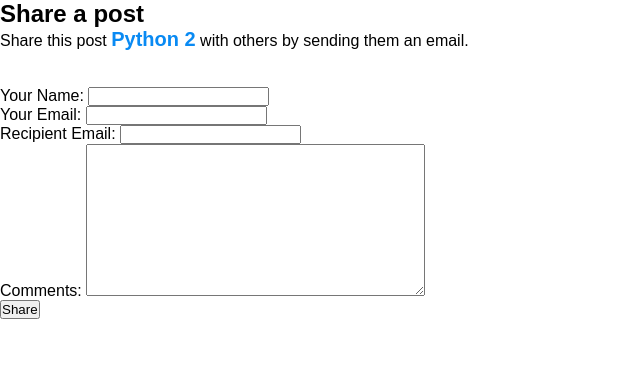
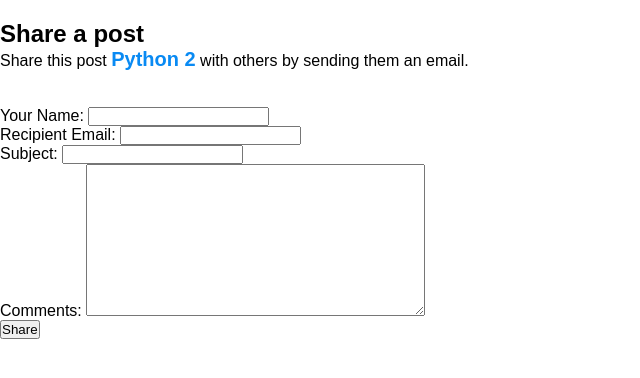
Before and after one commit to ZeinabHamdy/Blogs-Website, a Django app: page /post_share/22/ in a window 1280 px wide. Shown: the top 378 px of the page, without its empty margins (0-640 px from the left). Run offline with Django 5.2, Linux system fonts and the light colour scheme; data comes from the database, SQL or seed files in the repository.

Commit message:
some updates in send email

```diff
--- a/blog/forms.py
+++ b/blog/forms.py
@@ -7,11 +7,11 @@
         label='Your Name',
 
     )
-    email_from = forms.EmailField(
-        label='Your Email',
-    )
     email_to = forms.EmailField(
         label='Recipient Email',
+    )
+    subject = forms.CharField(
+        max_length=100,
     )
     comments = forms.CharField(
         required=False,
--- a/blog/models.py
+++ b/blog/models.py
@@ -1,4 +1,5 @@
 from django.db import models
+from django.urls import reverse
 from django.contrib.auth.models import User
 
 
@@ -37,12 +38,14 @@
         ],
         default='draft',
     )
-
     objects = models.Manager()  # Default manager
     published = PublishedManager()
 
     class Meta:
         ordering = ['-published_at']
 
+    def get_absolute_url(self):
+        return reverse('post_details', args=[self.id])
+
     def __str__(self):
         return self.title
--- a/blog/urls.py
+++ b/blog/urls.py
@@ -5,5 +5,4 @@
     path('posts/', views.post_list, name='post_list'),
     path('post/<int:pk>/', views.post_details, name='post_details'),
     path('post_share/<int:pk>/', views.post_share, name='post_share'),
-    path('forms_success/', views.forms_success, name='forms_success'),
 ]
--- a/blog/views.py
+++ b/blog/views.py
@@ -43,28 +43,21 @@
 
 def post_share(req, pk):
     post = get_object_or_404(Post.published, pk=pk)
+    sent = False
     if req.method == 'POST':
         form = EmailPostForm(req.POST)
         if form.is_valid():
             cd = form.cleaned_data
-            send_mail(
-                cd['name'],
-                cd['comments'],
-                settings.EMAIL_HOST_USER,
-                [cd['email_to']],
-                fail_silently=False,
-            )
-
-            return redirect('forms_success')
+            post_url = req.build_absolute_uri(post.get_absolute_url())
+            subject = f"{cd['name']} ({cd['email_to']}) recommends you read \'{post.title}\' --- '{cd['subject']}' "
+            message = f"Read \'{post.title}\' at {post_url}\n\n{cd['name']}'s comments: {cd['comments']}"
+            send_mail(subject, message, settings.DEFAULT_FROM_EMAIL, [cd['email_to']])
+            sent = True
     else:
-        form = EmailPostForm() # empty form
+        form = EmailPostForm()
     context = {
         'post': post,
         'form': form,
+        'sent': sent,
     }
     return render(req, 'post_share.html', context)
-
-
-
-def forms_success(req):
-        return render(req, 'forms_success.html')
--- a/static/css/blog.css
+++ b/static/css/blog.css
@@ -40,3 +40,11 @@
     margin: 20px 0;
     border: 1px solid #ccc;
 }
+
+
+.success{
+    color: green;
+    font-size: 16px;
+    font-weight: 500;
+    margin-top: 20px;
+}
--- a/templates/post_share.html
+++ b/templates/post_share.html
@@ -1,9 +1,17 @@
 {% extends 'base.html' %}
+{% load static %}
 {% block title %}
     Share a post
 {% endblock %}
 
 {% block content %}
+    <div class ='success'>
+        {% if sent %}
+            <p>Email sent successfully.</p>
+            <br>
+        {% endif %}
+    </div>
+
     <h2>Share a post</h2>
     <p>Share this post
         <span class="title"> <a href='http://127.0.0.1:8000/post/{{post.pk}}'>{{ post.title }}</a></span>
```
Also changed, not shown: mysite/settings.py (+6 -2 lines), templates/forms_success.html (deleted, +0 -12 lines).
